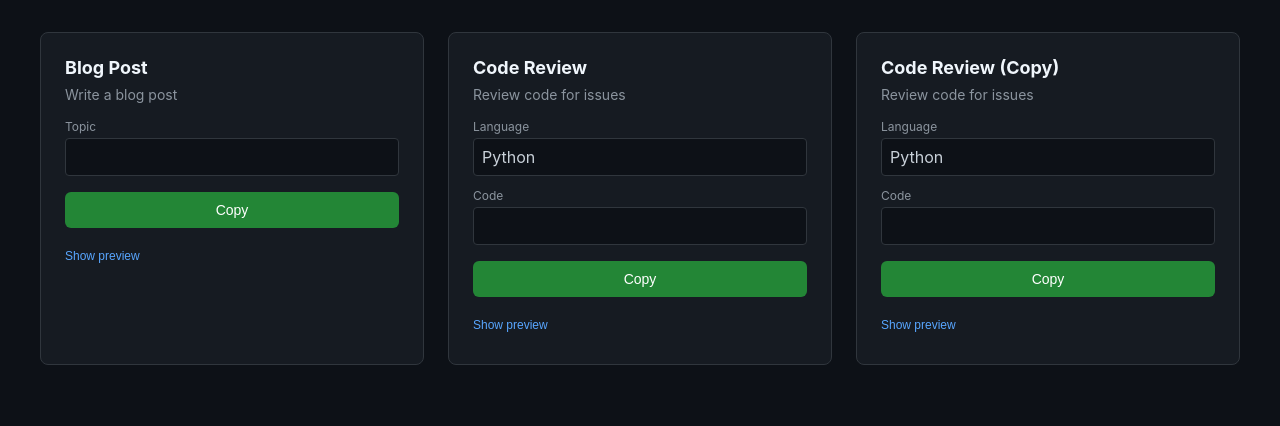
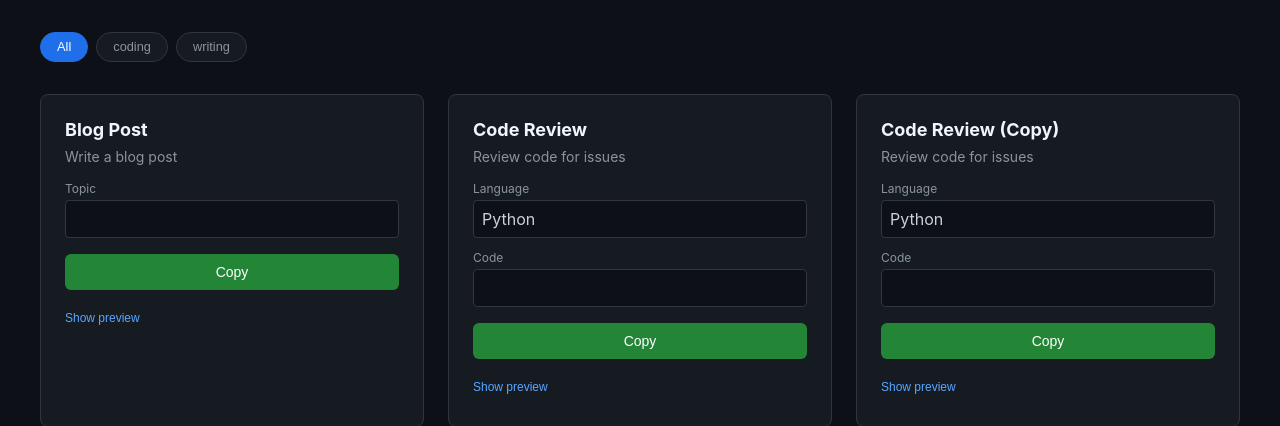
Before and after one commit to Guowei-Yan/prompt-copier, a Flask app: page / in a window 1280 px wide. Shown: the part 71-497 px from the top of the page. Run offline with Flask 3, Linux system fonts and the light colour scheme; the visitor is signed in with stand-in values (Sample User, id 1); data comes from the database, SQL or seed files in the repository; both versions use the stored data as it was after the commit.

Commit message:
added in groups and clone

```diff
--- a/app.py
+++ b/app.py
@@ -16,6 +16,14 @@ db.init_app(app)
 
 with app.app_context():
     db.create_all()
+    # Migrate: add group_name column if it doesn't exist (for existing DBs)
+    from sqlalchemy import inspect as sa_inspect, text
+    inspector = sa_inspect(db.engine)
+    columns = [col['name'] for col in inspector.get_columns('prompts')]
+    if 'group_name' not in columns:
+        with db.engine.connect() as conn:
+            conn.execute(text("ALTER TABLE prompts ADD COLUMN group_name VARCHAR(100) DEFAULT '' NOT NULL"))
+            conn.commit()
 
 
 def check_auth(username: str, password: str) -> bool:
@@ -121,7 +129,8 @@ def api_create_prompt():
             name=data['name'],
             template=data['template'],
             description=data.get('description', ''),
-            params=data.get('params', [])
+            params=data.get('params', []),
+            group=data.get('group', '')
         )
         return jsonify({'success': True, 'prompt': prompt.to_dict()})
     except Exception as e:
@@ -150,7 +159,8 @@ def api_update_prompt(prompt_id):
             template=data.get('template'),
             description=data.get('description'),
             params=data.get('params'),
-            is_active=data.get('is_active')
+            is_active=data.get('is_active'),
+            group=data.get('group')
         )
 
         if not prompt:
@@ -169,6 +179,21 @@ def api_delete_prompt(prompt_id):
     return jsonify({'success': False, 'error': 'Prompt not found'}), 404
 
 
+@app.route('/api/prompts/<int:prompt_id>/clone', methods=['POST'])
+@requires_auth
+def api_clone_prompt(prompt_id):
+    prompt = prompt_service.clone_prompt(prompt_id)
+    if not prompt:
+        return jsonify({'success': False, 'error': 'Prompt not found'}), 404
+    return jsonify({'success': True, 'prompt': prompt.to_dict()})
+
+
+@app.route('/api/groups')
+@requires_auth
+def api_groups():
+    return jsonify(prompt_service.get_all_groups())
+
+
 if __name__ == '__main__':
     port = int(os.environ.get('PORT', 5000))
     debug = os.environ.get('DEBUG', 'false').lower() == 'true'
--- a/models.py
+++ b/models.py
@@ -14,6 +14,7 @@ class Prompt(db.Model):
     description = db.Column(db.Text, default='')
     template = db.Column(db.Text, nullable=False)
     params_json = db.Column(db.Text, default='[]')  # JSON array of param configs
+    group_name = db.Column(db.String(100), default='', nullable=False)
     is_active = db.Column(db.Boolean, default=True)
     created_at = db.Column(db.DateTime, default=datetime.utcnow)
     updated_at = db.Column(db.DateTime, default=datetime.utcnow, onupdate=datetime.utcnow)
@@ -52,6 +53,7 @@ class Prompt(db.Model):
             'description': self.description,
             'template': self.template,
             'params': self.params,
+            'group': self.group_name,
             'is_active': self.is_active,
             'created_at': self.created_at.isoformat() if self.created_at else None,
             'updated_at': self.updated_at.isoformat() if self.updated_at else None,
--- a/prompts.py
+++ b/prompts.py
@@ -25,7 +25,8 @@ def create_prompt(
     name: str,
     template: str,
     description: str = '',
-    params: List[Dict] = None
+    params: List[Dict] = None,
+    group: str = ''
 ) -> Prompt:
     """Create a new prompt."""
     prompt = Prompt(
@@ -33,6 +34,7 @@ def create_prompt(
         name=name,
         description=description,
         template=template,
+        group_name=group,
     )
     prompt.params = params or []
     db.session.add(prompt)
@@ -47,7 +49,8 @@ def update_prompt(
     template: str = None,
     description: str = None,
     params: List[Dict] = None,
-    is_active: bool = None
+    is_active: bool = None,
+    group: str = None
 ) -> Optional[Prompt]:
     """Update an existing prompt."""
     prompt = get_prompt_by_id(prompt_id)
@@ -66,6 +69,8 @@ def update_prompt(
         prompt.params = params
     if is_active is not None:
         prompt.is_active = is_active
+    if group is not None:
+        prompt.group_name = group
 
     db.session.commit()
     return prompt
@@ -91,6 +96,36 @@ def generate_prompt(slug: str, params: Dict[str, Any] = None) -> str:
     return prompt.generate(params)
 
 
+def clone_prompt(prompt_id: int) -> Optional[Prompt]:
+    """Clone a prompt, creating a copy with a unique slug."""
+    original = get_prompt_by_id(prompt_id)
+    if not original:
+        return None
+
+    base_slug = original.slug + '-copy'
+    new_slug = base_slug
+    counter = 2
+    while get_prompt_by_slug(new_slug):
+        new_slug = f"{base_slug}-{counter}"
+        counter += 1
+
+    return create_prompt(
+        slug=new_slug,
+        name=f"{original.name} (Copy)",
+        template=original.template,
+        description=original.description,
+        params=original.params,
+        group=original.group_name,
+    )
+
+
+def get_all_groups() -> List[str]:
+    """Return sorted list of distinct group names."""
+    rows = db.session.query(Prompt.group_name).distinct().all()
+    groups = sorted([r[0] for r in rows if r[0]])
+    return groups
+
+
 def get_prompt_config() -> Dict[str, Any]:
     """Return prompt configuration for frontend."""
     prompts = get_all_prompts(active_only=True)
@@ -103,6 +138,7 @@ def get_prompt_config() -> Dict[str, Any]:
             'description': prompt.description,
             'template': prompt.template,
             'params': prompt.params,
+            'group': prompt.group_name,
             'has_params': len(prompt.params) > 0
         }
 
--- a/templates/index.html
+++ b/templates/index.html
@@ -67,6 +67,38 @@
             display: grid;
             grid-template-columns: repeat(auto-fill, minmax(min(100%, 350px), 1fr));
             gap: 1.5rem;
+        }
+
+        .filter-bar {
+            display: flex;
+            gap: 0.5rem;
+            margin-bottom: 1.5rem;
+            overflow-x: auto;
+            padding-bottom: 0.5rem;
+            -webkit-overflow-scrolling: touch;
+        }
+
+        .filter-btn {
+            padding: 0.4rem 1rem;
+            border: 1px solid #30363d;
+            border-radius: 50px;
+            background-color: #161b22;
+            color: #8b949e;
+            font-size: 0.8rem;
+            cursor: pointer;
+            white-space: nowrap;
+            transition: all 0.2s;
+        }
+
+        .filter-btn:hover {
+            border-color: #58a6ff;
+            color: #c9d1d9;
+        }
+
+        .filter-btn.active {
+            background-color: #1f6feb;
+            border-color: #1f6feb;
+            color: #ffffff;
         }
 
         .prompt-card {
@@ -328,6 +360,8 @@
             </div>
         </header>
 
+        <div class="filter-bar" id="filter-bar" style="display: none;"></div>
+
         <div class="prompt-grid" id="prompts"></div>
         <div class="empty-state" id="empty-state" style="display: none;">
             <h2>No prompts yet</h2>
@@ -339,16 +373,51 @@
 
     <script>
         let promptConfig = null;
+        let selectedGroup = null;
 
         async function fetchConfig() {
             try {
                 const response = await fetch('/api/config');
                 if (!response.ok) throw new Error('Failed to fetch config');
                 promptConfig = await response.json();
+                renderFilterBar();
                 renderPrompts();
             } catch (error) {
                 showToast('Failed to load prompts: ' + error.message, true);
             }
+        }
+
+        function renderFilterBar() {
+            const bar = document.getElementById('filter-bar');
+            const groups = new Set();
+            for (const slug of Object.keys(promptConfig)) {
+                const g = promptConfig[slug].group;
+                if (g) groups.add(g);
+            }
+            if (groups.size === 0) {
+                bar.style.display = 'none';
+                return;
+            }
+            bar.style.display = 'flex';
+            const sorted = [...groups].sort();
+            bar.innerHTML = `<button class="filter-btn active" onclick="setGroup(null)">All</button>` +
+                sorted.map(g => `<button class="filter-btn" onclick="setGroup('${g.replace(/'/g, "\\'")}')">` +
+                    escapeHtml(g) + `</button>`).join('');
+        }
+
+        function setGroup(group) {
+            selectedGroup = group;
+            document.querySelectorAll('.filter-btn').forEach(btn => {
+                btn.classList.remove('active');
+            });
+            event.currentTarget.classList.add('active');
+            renderPrompts();
+        }
+
+        function escapeHtml(text) {
+            const div = document.createElement('div');
+            div.textContent = text;
+            return div.innerHTML;
         }
 
         function randomInt(min, max) {
@@ -483,7 +552,11 @@
             const emptyState = document.getElementById('empty-state');
             container.innerHTML = '';
 
-            const slugs = Object.keys(promptConfig);
+            let slugs = Object.keys(promptConfig);
+
+            if (selectedGroup) {
+                slugs = slugs.filter(s => promptConfig[s].group === selectedGroup);
+            }
 
             if (slugs.length === 0) {
                 emptyState.style.display = 'block';
```
Also changed, not shown: templates/admin.html (+29 -0 lines), data/prompts.db.
